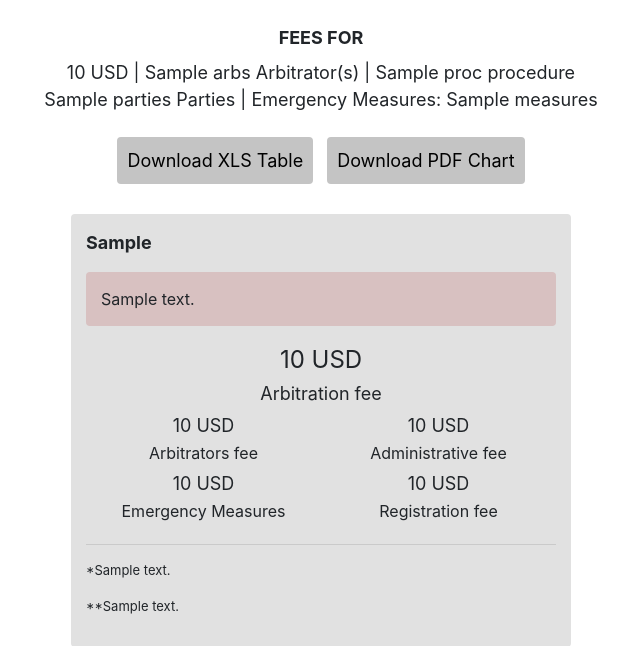
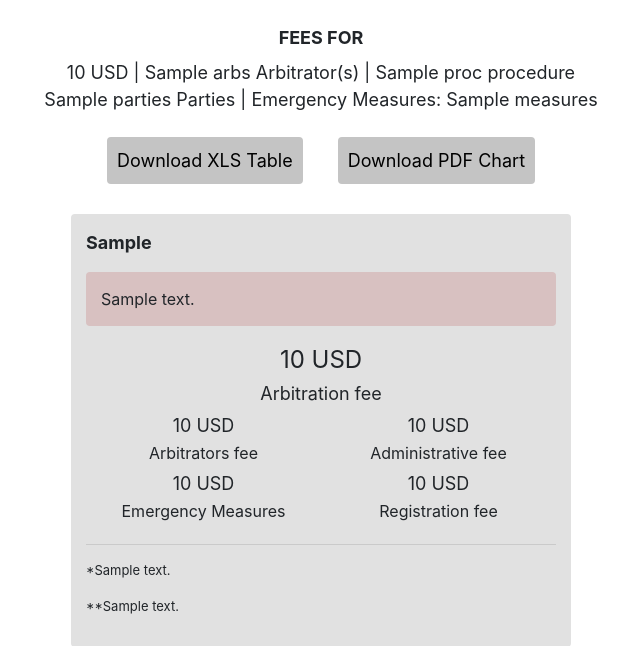
Before and after one commit to martaprilmay/arbcalc_demo, a Django app: template calc/templates/calc/result.html in a window 1280 px wide. Shown: the part 62-708 px from the top of the page, without its empty margins (319-959 px from the left). Run offline with Django 3.2, Linux system fonts and the light colour scheme; the template is opened without the code that fills it: most values are stand-ins (such as "Sample title", 1, 10 or a date in 2020); parts of the project's set-up code (start-up, migrations or seed data) failed here and were passed over; some libraries are stand-ins or nearby versions.

Commit message:
fixed res buttons

```diff
--- a/calc/static/calc/base.css
+++ b/calc/static/calc/base.css
@@ -343,6 +343,9 @@ footer {
   margin-bottom: 0px;
 }
 
+.middle-res{
+  width: 35px;
+}
 .bttn {
   background-color: #C4C4C4;
   text-align: center;
@@ -393,6 +396,11 @@ footer {
     font-size: medium;
   }
 
+@media screen and (max-width: 500px) {
+  .middle-res{
+    width: 10px;
+  }
+}
 @media only screen and (min-width: 1078px) {
 
   .res-margins{
--- a/calc/templates/calc/result.html
+++ b/calc/templates/calc/result.html
@@ -14,11 +14,11 @@
 <br>
 <div class="cntr">
   <form action="{% url 'calc:xls' %}">
-    <input class="bttn" style="margin-left: 10px; margin-right: 7px;" type="submit" value="Download XLS Table" />
+    <input class="bttn" style="margin-left: 12px; margin-right: 0px;" type="submit" value="Download XLS Table" />
   </form>
-  <!-- <div class="middle"></div> -->
+  <div class="middle-res"></div>
   <form action="{% url 'calc:pdf' %}">
-    <input class="bttn" style="margin-left: 7px; margin-right: 10px;" type="submit" value="Download PDF Chart" />
+    <input class="bttn" style="margin-left: 0px; margin-right: 12px;" type="submit" value="Download PDF Chart" />
   </form>
 </div>
 
```
